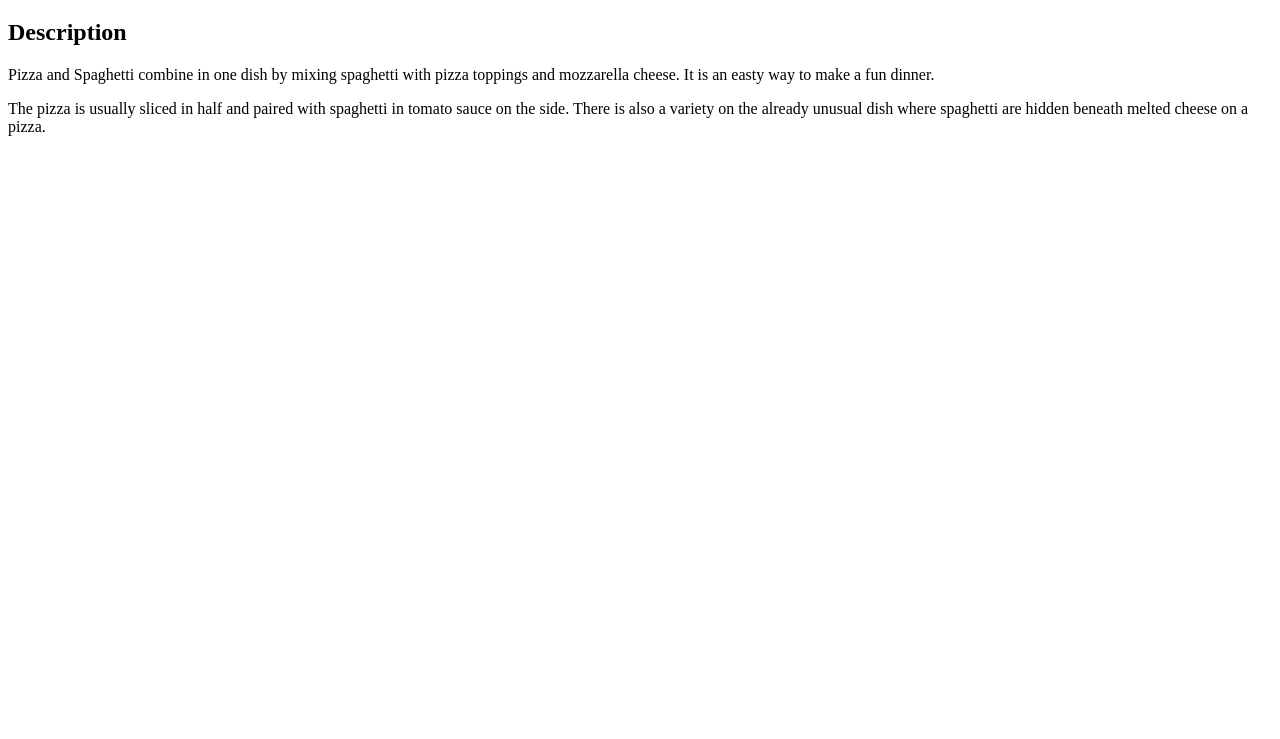
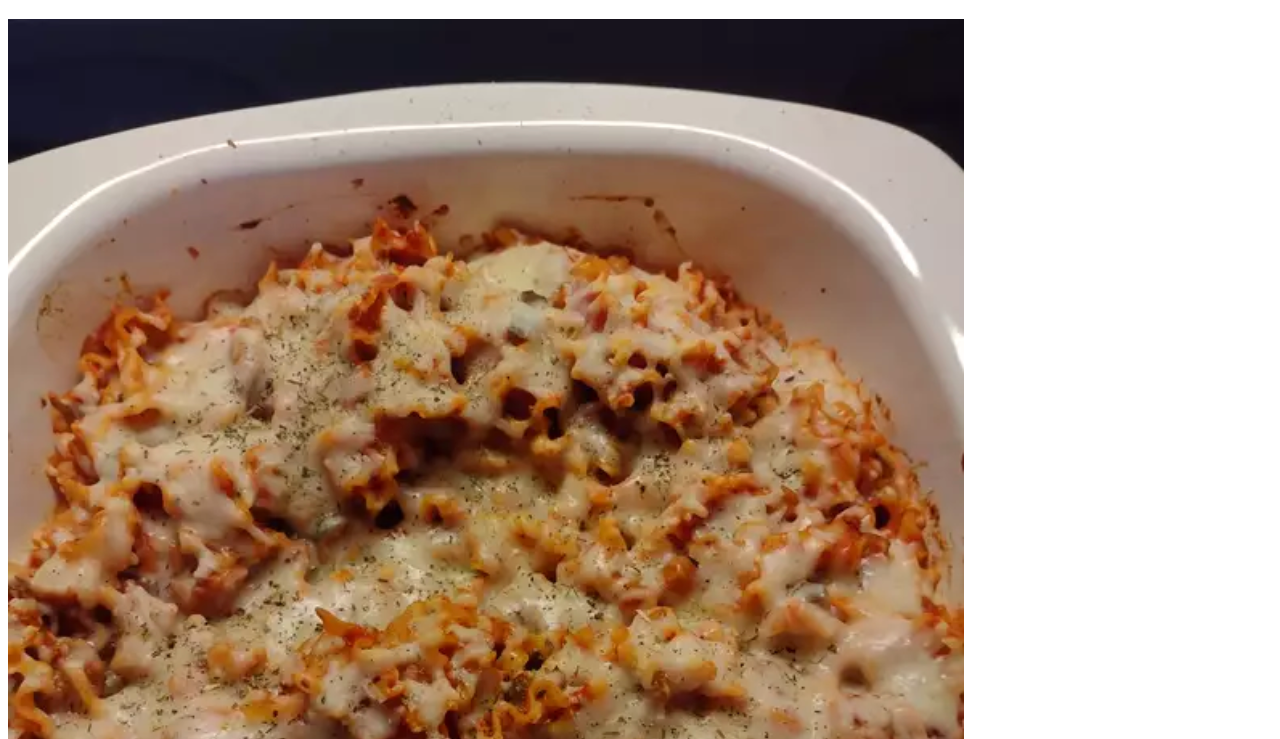
Before and after one commit to Mitchel-Okonjo/odin-recipes, a plain HTML site: page recipes/pizzaghetti.html in a window 1280 px wide. Shown: the part 61-800 px from the top of the page. Drawn offline with Linux system fonts and the light colour scheme.

Commit message:
Remove image link and add image to recipes page

```diff
--- a/recipes/pizzaghetti.html
+++ b/recipes/pizzaghetti.html
@@ -8,7 +8,7 @@
 </head>
 <body>
     <h1>Pizzaghetti</h1>
-    <a ref="../images/pizzaghetti-image.png"></a>
+    <img src="../images/pizzaghetti-image.png" alt="pizzaghetti image">
     <h2>Description</h2>
     <p>Pizza and Spaghetti combine in one dish by mixing spaghetti with pizza toppings and mozzarella cheese. It is an easty way to make a fun dinner.</p>
     <p>The pizza is usually sliced in half and paired with spaghetti in tomato sauce on the side. There is also a variety on the already unusual dish where spaghetti are hidden beneath melted cheese on a pizza.</p>
```
